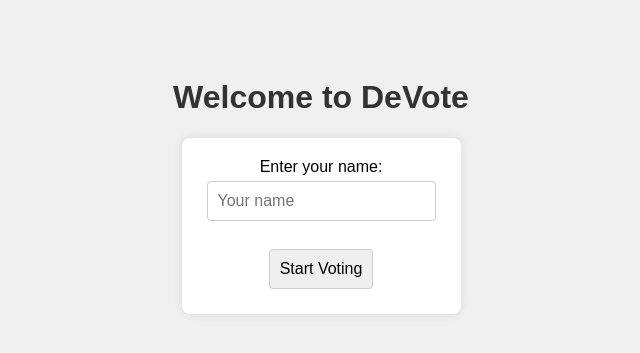
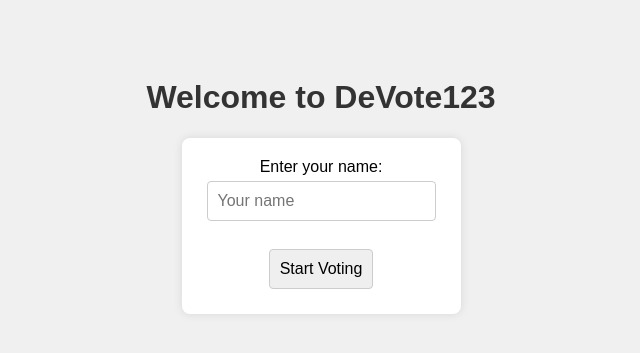
Before and after one commit to glengol/DeVote, a Flask app: page / in a window 1280 px wide. Shown: the top 353 px of the page, without its empty margins (319-959 px from the left). Run offline with Flask 2, Linux system fonts and the light colour scheme.

Commit message:
testing the html

```diff
--- a/templates/index.html
+++ b/templates/index.html
@@ -3,7 +3,7 @@
 <head>
     <meta charset="UTF-8">
     <meta name="viewport" content="width=device-width, initial-scale=1.0">
-    <title>Welcome to DeVote123</title>
+    <title>Welcome to DeVote</title>
     <style>
         body {
             background-color: #f0f0f0;
@@ -31,7 +31,7 @@
     </style>
 </head>
 <body>
-    <h1>Welcome to DeVote</h1>
+    <h1>Welcome to DeVote123</h1>
 
     <form action="/vote" method="post">
         <label for="name">Enter your name:</label>
```
